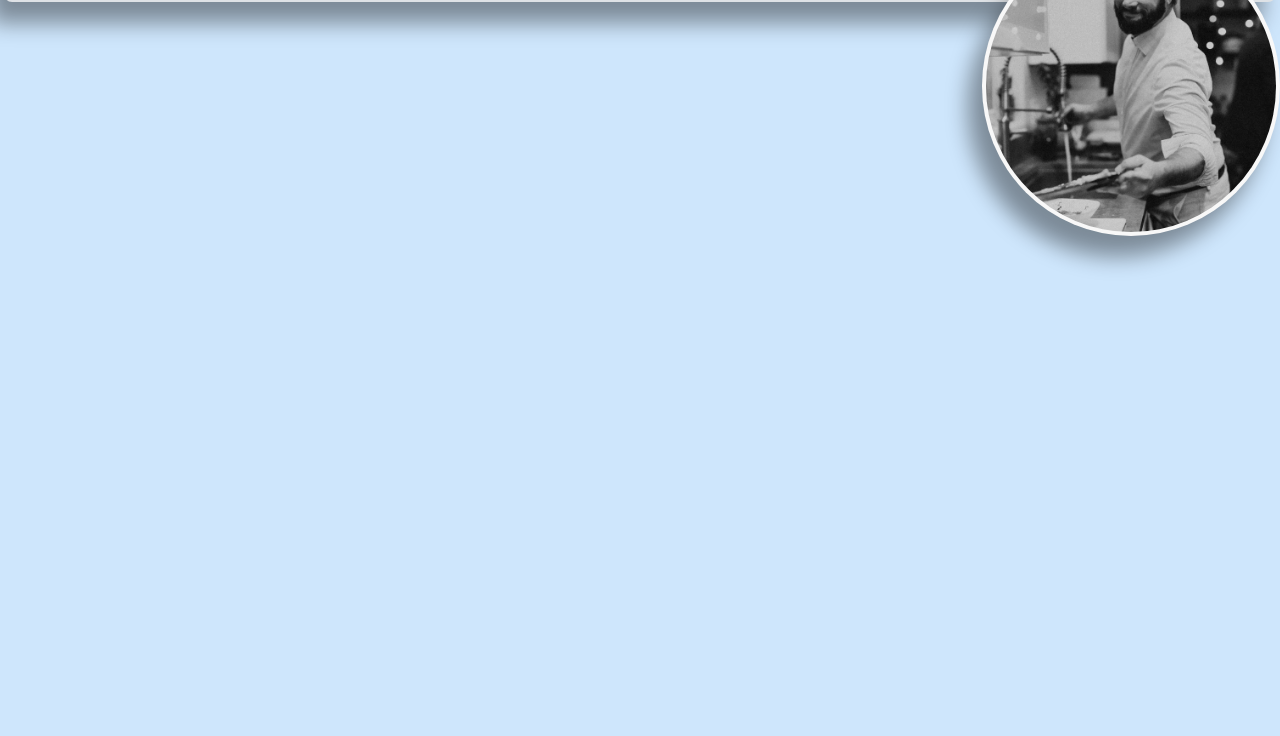
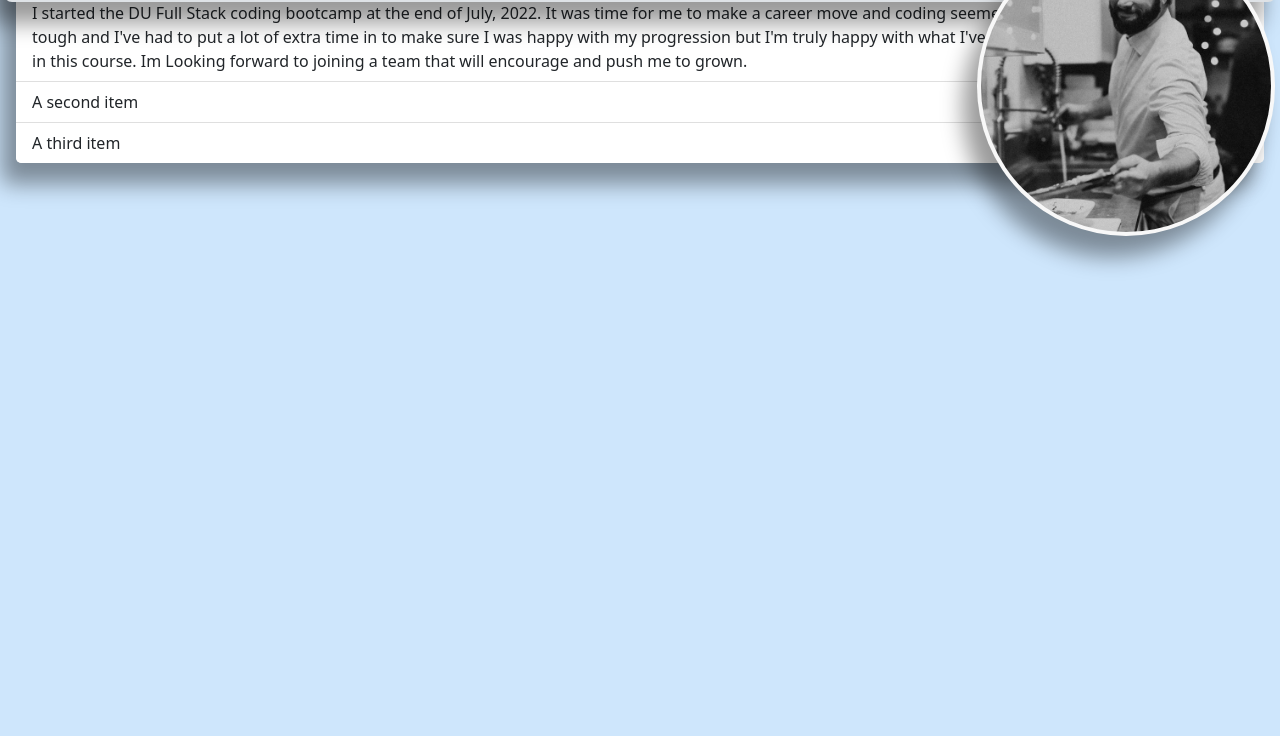
Before and after one commit to dhealy83/portfolio, a plain HTML site: page index.html in a window 1280 px wide. Shown: the part 64-800 px from the top of the page. Drawn offline with nearby package versions, Linux system fonts and the light colour scheme.

Commit message:
Working on card formating.

```diff
--- a/index.html
+++ b/index.html
@@ -18,6 +18,7 @@
   </head>
 
   <body>
+    <div class="fixed-top">
       <nav
         class="navbar navbar-expand-lg rounded-3 m-1 border border-3"
         id="navbar"
@@ -55,9 +56,27 @@
       </nav>
       <img
         src="./public/assets/profile-image.jpg"
-      class="proPhoto img-thumbnail rounded-circle float-end"
+        class="proPhoto img-thumbnail rounded-circle float-end fixed-top"
         alt="..."
       />
+    </div>
+
+    <div class="card m-3">
+      <div class="card-header">Biography</div>
+      <ul class="list-group list-group-flush">
+        <li class="list-group-item">
+          I started the DU Full Stack coding bootcamp at the end of July, 2022.
+          It was time for me to make a career move and coding seemed like the
+          best option. It's been tough and I've had to put a lot of extra time
+          in to make sure I was happy with my progression but I'm truly happy
+          with what I've learned in the 7 weeks I've been in this course. Im
+          Looking forward to joining a team that will encourage and push me to
+          grown.
+        </li>
+        <li class="list-group-item">A second item</li>
+        <li class="list-group-item">A third item</li>
+      </ul>
+    </div>
 
     <script
       src="https://code.jquery.com/jquery-3.3.1.slim.min.js"
--- a/public/css/style.css
+++ b/public/css/style.css
@@ -4,7 +4,7 @@ body {
 
 #navbar {
     background-color: rgb(124, 195, 223);
-    z-index: 0;
+    z-index: 1;
     background: #ffffff;
 	background: #F8F8F8;
 	border: solid #BDBDBD 0;
@@ -15,13 +15,26 @@ body {
 
 .proPhoto {
     position: relative;
+    margin-right: 5px;
+    margin-left: 15px;
+    margin-top: -70px;
     max-height: 300px;
     max-width: auto;
-    margin-top: -70px;
-    z-index: 1;
+    z-index: 2;
 	background: #F8F8F8;
 	border: solid #BDBDBD 0;
 	box-shadow: -14px 21px 22px rgba(0, 0, 0, 0.4)  ;
 	-webkit-box-shadow: -14px 21px 22px rgba(0, 0, 0, 0.4)  ;
 	-moz-box-shadow: -14px 21px 22px rgba(0, 0, 0, 0.4)  ;
 }
+
+.card {
+    position: relative;
+    margin-top: 40px;
+    z-index: 0;
+    background: #F8F8F8;
+	border: solid #BDBDBD 0;
+	box-shadow: -14px 21px 22px rgba(0, 0, 0, 0.4)  ;
+	-webkit-box-shadow: -14px 21px 22px rgba(0, 0, 0, 0.4)  ;
+	-moz-box-shadow: -14px 21px 22px rgba(0, 0, 0, 0.4)  ;
+}
```
Lines whose indentation alone changed are shown as unchanged.
